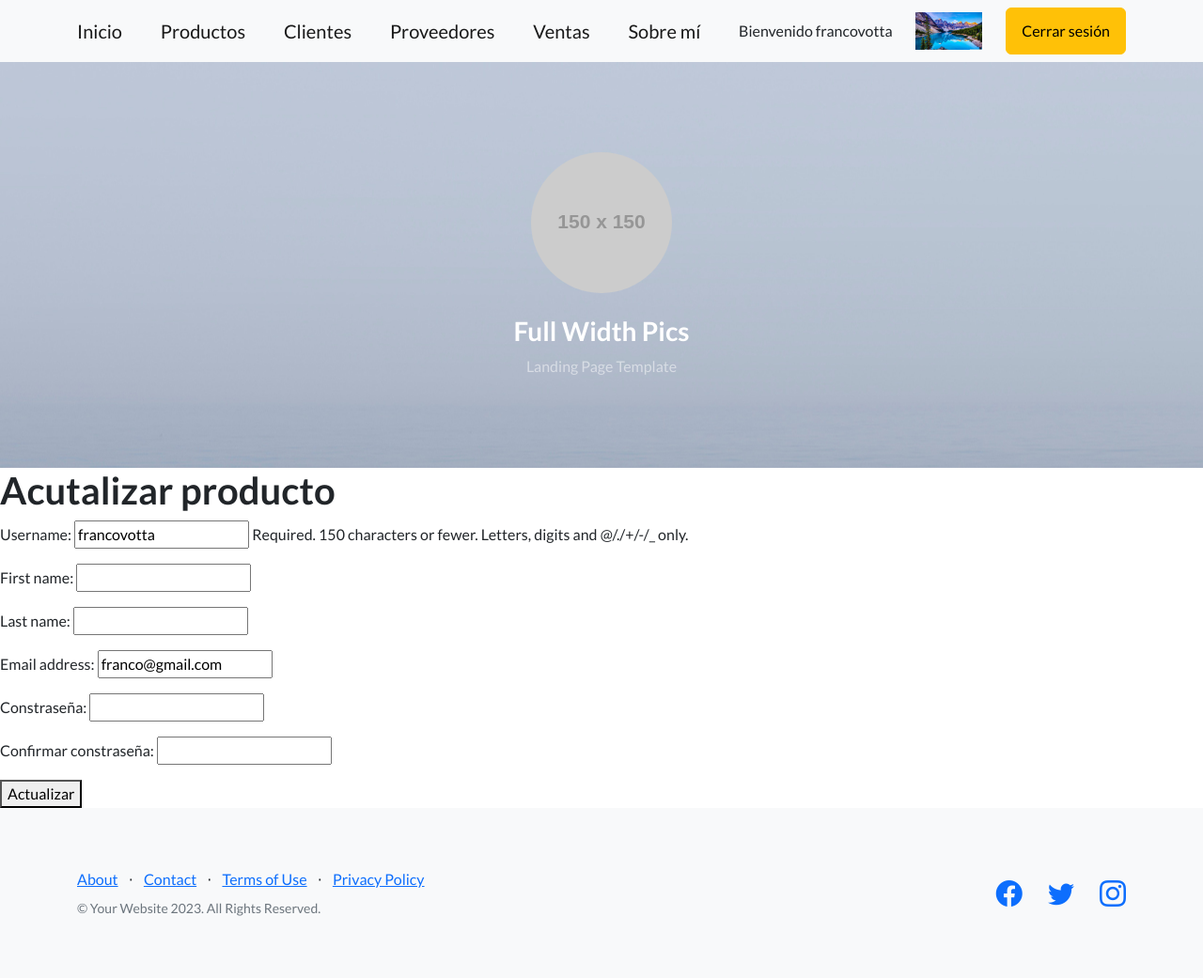
After one commit to francoDevv/Primera-pre-entrega-Votta, a Django app: page /app-coder/editar-perfil/ in a window 1280 px wide. The commit adds this page. Shown: the whole page at 94% size. Run offline with Django 5.2, Linux system fonts and the light colour scheme; a user stored in the database is signed in; data comes from the database, SQL or seed files in the repository; both versions use the stored data as it was after the commit; grey boxes labelled with a size stand in for pictures from a placeholder-image service; some libraries are stand-ins or nearby versions.

Commit message:
addind editar_perfil template, modifiying navbar and adding avatars and image management, modifying models and forms too

```diff
--- a/AppCoder/admin.py
+++ b/AppCoder/admin.py
@@ -1,5 +1,5 @@
 from django.contrib import admin
-from .models import Producto, Clientes, Proveedores, Ventas
+from .models import *
 
 class ProductoAdmin(admin.ModelAdmin):
   list_display = ['nombre', 'precio', 'cantidad']
@@ -11,3 +11,4 @@ admin.site.register(Producto, ProductoAdmin)
 admin.site.register(Clientes)
 admin.site.register(Proveedores)
 admin.site.register(Ventas)
+admin.site.register(Avatar)
--- a/AppCoder/forms.py
+++ b/AppCoder/forms.py
@@ -1,4 +1,7 @@
 from django import forms
+from django.contrib.auth.forms import UserChangeForm
+from django.contrib.auth.models import User
+from .models import Avatar
 
 class ProductoFormulario(forms.Form):
 
@@ -23,3 +26,27 @@ class VentaFormulario(forms.Form):
   num_orden = forms.IntegerField()
   fecha_venta = forms.DateField()
   entregado = forms.BooleanField()
+
+class EditarPerfilFormulario(UserChangeForm):
+  password = forms.CharField(label="Constraseña", widget=forms.PasswordInput)
+  passwordConfirmar = forms.CharField(label="Confirmar constraseña", widget=forms.PasswordInput)
+
+  class Meta:
+    model = User
+    fields = ['username', 'first_name', 'last_name', 'email']
+
+  def clean_passwordConfirmar(self):
+
+    print(self.cleaned_data)
+
+    password = self.cleaned_data["password"]
+    passwordConfirmar = self.cleaned_data["passwordConfirmar"]
+
+    if password != passwordConfirmar:
+      raise forms.ValidationError("Las contraseñas no coinciden")
+    return password
+
+class AvatarFormulario(forms.ModelForm):
+  class Meta:
+    model = Avatar
+    fields = ["imagen"]
--- a/AppCoder/models.py
+++ b/AppCoder/models.py
@@ -1,4 +1,5 @@
 from django.db import models
+from django.contrib.auth.models import User
 
 # Create your models here.
 class Producto(models.Model):
@@ -64,3 +65,7 @@ class Ventas(models.Model):
 
   def __str__(self):
     return f'{self.num_orden} - {self.fecha_venta} - {self.entregado}'
+
+class Avatar(models.Model):
+  usuario = models.OneToOneField(User, on_delete=models.CASCADE)
+  imagen = models.ImageField(upload_to='avatares', blank=True, null=True)
--- /dev/null
+++ b/AppCoder/templates/editar_perfil.html
@@ -0,0 +1,15 @@
+{% extends 'padre.html' %}
+
+{% block contenidoQueCambia %}
+
+<h1>Acutalizar producto</h1>
+
+<form action="{% url 'EditaPerfil' %}" method="post">{% csrf_token %}
+
+    {{formularioPerfil.as_p}}
+
+    <button type="submit"> Actualizar </button>
+
+</form>
+
+{% endblock contenidoQueCambia %}
--- a/AppCoder/templates/inicio.html
+++ b/AppCoder/templates/inicio.html
@@ -7,4 +7,8 @@
 
   <p>{{message}}</p>
 
+  {%if url %}
+    <img src="{{url}}" alt="avatar" width="200px" height="200px">
+  {%endif%}
+
 {% endblock contenidoQueCambia %}
--- a/AppCoder/templates/navbar.html
+++ b/AppCoder/templates/navbar.html
@@ -11,6 +11,9 @@
     <a class="navbar-brand" href="{% url 'SobreMi' %}">Sobre mí</a>
     {%if user.is_authenticated%}
       <span>Bienvenido {{user.username}}</span>
+      {%if request.user.avatar%}
+        <img src="{{request.user.avatar.imagen.url}}" alt="imagen avatar" height="40px">
+      {%endif%}
       <form action="{%url 'Logout'%}" method="post"> {% csrf_token %}
         <button type="submit" class="btn btn-warning" >Cerrar sesión</button>
       </form>
--- a/AppCoder/urls.py
+++ b/AppCoder/urls.py
@@ -32,5 +32,7 @@ urlpatterns = [
     path('eliminar-venta/<int:id>', eliminar_venta, name='EliminaVenta'),
     path('login/', login_view, name = 'Login'),
     path('registrar/', registro, name = 'Registrar'),
-    path('logout/', LogoutView.as_view(template_name = "logout.html"), name = 'Logout')
+    path('logout/', LogoutView.as_view(template_name = "logout.html"), name = 'Logout'),
+    path('editar-perfil/', editar_perfil, name = 'EditaPerfil'),
+    path('agregar-avatar/', agregar_avatar, name = 'AgregarAvatar')
 ]
--- a/AppCoder/views.py
+++ b/AppCoder/views.py
@@ -1,16 +1,20 @@
 from django.shortcuts import render
-from .models import Producto, Clientes, Proveedores, Ventas
-from .forms import ProductoFormulario, ClienteFormulario, ProveedorFormulario, VentaFormulario
+from .models import *
+from .forms import *
 from django.views.generic.detail import DetailView
 from django.views.generic.edit import DeleteView
 from django.contrib.auth import authenticate, login, logout
-from django.contrib.auth.forms import AuthenticationForm, UserCreationForm
+from django.contrib.auth.forms import AuthenticationForm, UserCreationForm, UserChangeForm
 from django.contrib.auth.decorators import login_required
 from django.contrib.auth.mixins import LoginRequiredMixin
+from django.contrib.admin.views.decorators import staff_member_required
 
 def inicio(req):
-
-  return render(req, "inicio.html", {})
+  try:
+    avatar = Avatar.objects.get(usuario = req.user.id)
+    return render(req, "inicio.html", {"url": avatar.imagen.url})
+  except:
+    return render(req, "inicio.html")
 
 def sobre_mi(req):
 
@@ -130,6 +134,7 @@ class ProductoEliminar(LoginRequiredMixin, DeleteView):
     success_url = "/app-coder/productos/"
     context_object_name = 'producto'
 
+@login_required()
 def cliente_formulario(req):
 
   print('method: ', req.method)
@@ -176,6 +181,7 @@ def buscar_cliente(req):
 
       return render(req, "inicio.html", {"message": "No envias el dato del nombre"})
 
+@login_required()
 def editar_cliente(req, id):
   if req.method == 'POST':
 
@@ -210,6 +216,7 @@ def editar_cliente(req, id):
 
     return render(req, "cliente_editar.html", {"formularioCliente": formularioCliente, "id" : cliente.id})
 
+@login_required()
 def eliminar_cliente(req, id):
   if req.method == "POST":
     cliente = Clientes.objects.get(id = id)
@@ -218,6 +225,7 @@ def eliminar_cliente(req, id):
   lista_clientes = Clientes.objects.all()
   return render(req, "clientes.html", {"lista_clientes": lista_clientes})
 
+@login_required()
 def proveedor_formulario(req):
 
   print('method: ', req.method)
@@ -264,6 +272,7 @@ def buscar_proveedor(req):
 
       return render(req, "inicio.html", {"message": "No envias el dato de la razon_social"})
 
+@login_required()
 def editar_proveedor(req, id):
   if req.method == 'POST':
 
@@ -298,6 +307,7 @@ def editar_proveedor(req, id):
 
     return render(req, "proveedor_editar.html", {"formularioProveedor": formularioProveedor, "id" : proveedor.id})
 
+@login_required()
 def eliminar_proveedor(req, id):
   if req.method == "POST":
     proveedor = Proveedores.objects.get(id = id)
@@ -306,6 +316,7 @@ def eliminar_proveedor(req, id):
   lista_proveedores = Proveedores.objects.all()
   return render(req, "proveedores.html", {"lista_proveedores": lista_proveedores})
 
+@login_required()
 def venta_formulario(req):
 
   print('method: ', req.method)
@@ -352,6 +363,7 @@ def buscar_venta(req):
 
       return render(req, "inicio.html", {"message": "No envias el dato del numero de orden"})
 
+@login_required()
 def editar_venta(req, id):
   if req.method == 'POST':
 
@@ -386,6 +398,7 @@ def editar_venta(req, id):
 
     return render(req, "venta_editar.html", {"formularioVenta": formularioVenta, "id" : venta.id})
 
+@login_required()
 def eliminar_venta(req, id):
   if req.method == "POST":
     venta = Ventas.objects.get(id = id)
@@ -446,3 +459,61 @@ def registro(req):
     formularioRegistro = UserCreationForm()
 
     return render(req, "registro.html", {"formularioRegistro": formularioRegistro})
+
+@login_required()
+def editar_perfil(req):
+  usuario = req.user
+
+  if req.method == 'POST':
+
+    formularioPerfil = EditarPerfilFormulario(req.POST, instance = req.user)
+
+    if formularioPerfil.is_valid():
+
+      data = formularioPerfil.cleaned_data
+
+      usuario.first_name = data["first_name"]
+      usuario.last_name = data["last_name"]
+      usuario.email = data["email"]
+      usuario.set_password(data["password"])
+
+      usuario.save()
+
+      return render(req, "inicio.html", {"message": "Perfil actualizado con éxito"})
+
+    else:
+
+      return render(req, "inicio.html", {"message": "Datos inválidos"})
+
+  else:
+    formularioPerfil = EditarPerfilFormulario(instance = req.user)
+
+    return render(req, "editar_perfil.html", {"formularioPerfil": formularioPerfil})
+
+# @staff_member_required(login_url="/app-coder/login")
+@staff_member_required
+def agregar_avatar(req):
+  usuario = req.user
+
+  if req.method == 'POST':
+
+    formularioAvatar = AvatarFormulario(req.POST, req.FILES)
+
+    if formularioAvatar.is_valid():
+
+      data = formularioAvatar.cleaned_data
+
+      avatar = Avatar(usuario = req.user, imagen = data["imagen"])
+
+      avatar.save()
+
+      return render(req, "inicio.html", {"message": "Avatar actualizado con éxito"})
+
+    else:
+
+      return render(req, "inicio.html", {"message": "Error al cargar el avatar"})
+
+  else:
+    formularioAvatar = AvatarFormulario(instance = req.user)
+
+    return render(req, "agregar_avatar.html", {"formularioAvatar": formularioAvatar})
--- a/Proyecto1/settings.py
+++ b/Proyecto1/settings.py
@@ -10,6 +10,7 @@ For the full list of settings and their values, see
 https://docs.djangoproject.com/en/5.0/ref/settings/
 """
 
+import os
 from pathlib import Path
 
 # Build paths inside the project like this: BASE_DIR / 'subdir'.
@@ -124,3 +125,6 @@ STATIC_URL = '/static/'
 DEFAULT_AUTO_FIELD = 'django.db.models.BigAutoField'
 
 LOGIN_URL = '/app-coder/login'
+
+MEDIA_URL = '/media/'
+MEDIA_ROOT = os.path.join(BASE_DIR, 'media')
--- a/Proyecto1/urls.py
+++ b/Proyecto1/urls.py
@@ -16,8 +16,12 @@ Including another URLconf
 """
 from django.contrib import admin
 from django.urls import path, include
+from django.conf import settings
+from django.conf.urls.static import static
 
 urlpatterns = [
     path('admin/', admin.site.urls),
     path('app-coder/', include('AppCoder.urls'))
 ]
+
+urlpatterns += static(settings.MEDIA_URL, document_root = settings.MEDIA_ROOT)
```
Also changed, not shown: AppCoder/templates/agregar_avatar.html (added, +15 -0 lines), AppCoder/migrations/0002_avatar.py (added), db.sqlite3, media/avatares/avatar.jpg (added), media/avatares/paisaje.jpg (added).
